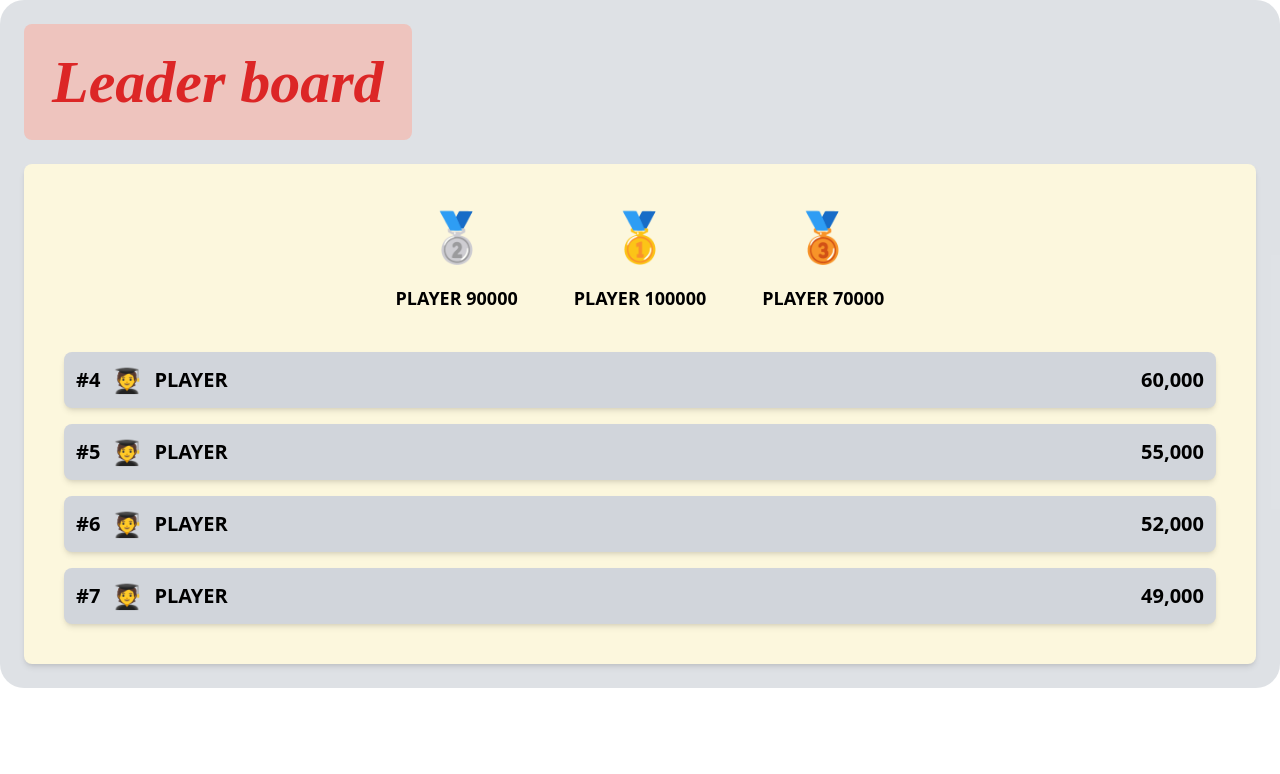
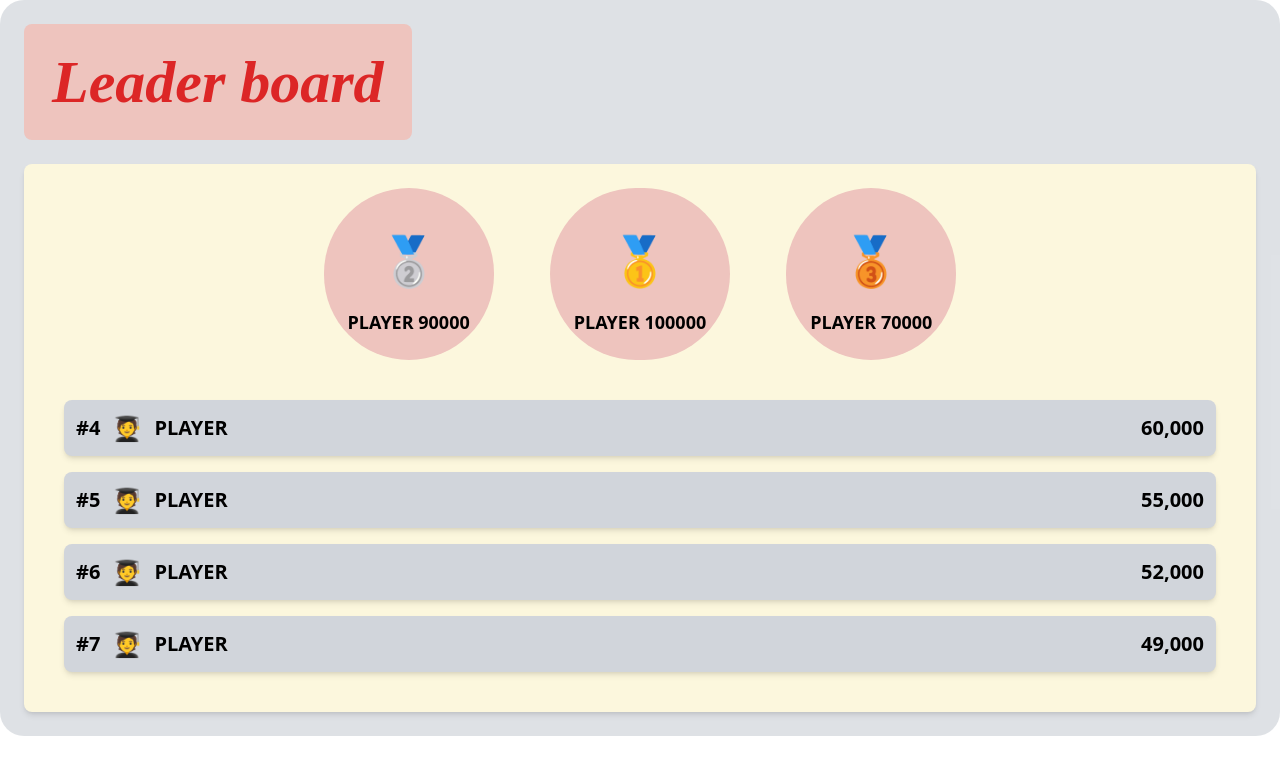
Before and after one commit to MalithaSupun/Banana-Game, a React (Vite) app: page /leaderboard in a window 1280 px wide. Shown: the top 774 px of the page. Built offline with nearby package versions, Linux system fonts and the light colour scheme.

Commit message:
style: enhance LeaderBoardPage player display with background and padding

```diff
--- a/src/pages/LeaderBoardPage.jsx
+++ b/src/pages/LeaderBoardPage.jsx
@@ -29,7 +29,7 @@ function LeaderBoardPage() {
         {/* Top 3 Players */}
         <div className="flex justify-center items-center space-x-14 mb-6">
           {topPlayers.map((player, index) => (
-            <div key={index} className="flex flex-col items-center">
+            <div key={index} className="flex flex-col items-center bg-primary p-6 rounded-full">
               <div className="w-24 h-24 flex items-center justify-center text-5xl">
                 {player.medal}
               </div>
```
